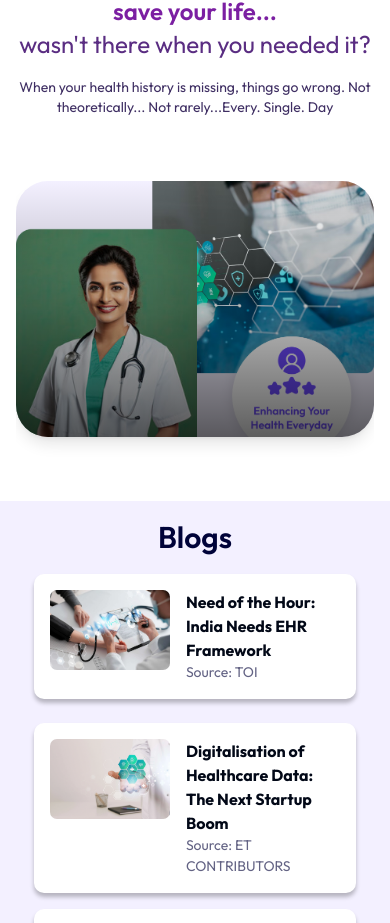
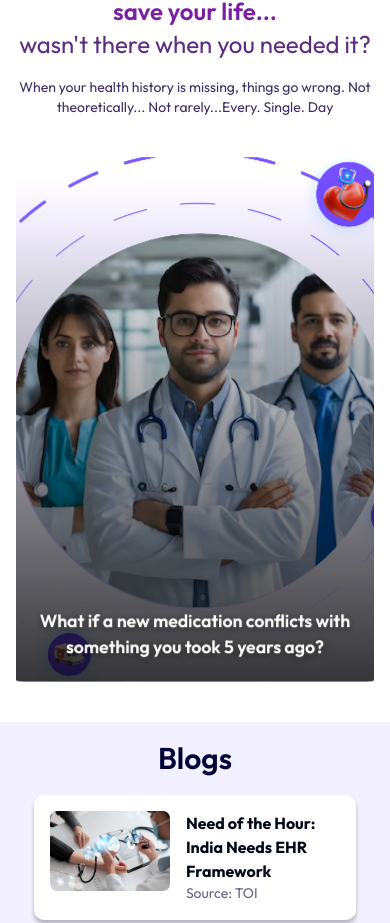
Before and after one commit to AmanDwivedi9335/clinic-portpolio, a Next.js app: page / in a window 390 px wide. Shown: the part 2635-3558 px from the top of the page. Built offline with nearby package versions, Linux system fonts and the light colour scheme.

Commit message:
Enhance report carousel presentation

```diff
--- a/src/components/Home/ReportCarouselSection.js
+++ b/src/components/Home/ReportCarouselSection.js
@@ -1,6 +1,7 @@
 "use client";
 
 import Image from "next/image";
+import { useEffect, useRef, useState } from "react";
 import {
   Carousel,
   CarouselContent,
@@ -43,6 +44,52 @@ const slides = [
 ];
 
 export default function ReportCarouselSection() {
+  const [api, setApi] = useState(null);
+  const [activeIndex, setActiveIndex] = useState(0);
+  const autoplayRef = useRef(null);
+  const isHoveredRef = useRef(false);
+
+  useEffect(() => {
+    if (!api) return;
+
+    const handleSelect = () => {
+      setActiveIndex(api.selectedScrollSnap());
+    };
+
+    handleSelect();
+    api.on("select", handleSelect);
+
+    return () => {
+      api.off("select", handleSelect);
+    };
+  }, [api]);
+
+  useEffect(() => {
+    if (!api) return;
+
+    const startAutoplay = () => {
+      if (autoplayRef.current) return;
+      autoplayRef.current = setInterval(() => {
+        if (!isHoveredRef.current) {
+          api.scrollNext();
+        }
+      }, 4000);
+    };
+
+    const stopAutoplay = () => {
+      if (autoplayRef.current) {
+        clearInterval(autoplayRef.current);
+        autoplayRef.current = null;
+      }
+    };
+
+    startAutoplay();
+
+    return () => {
+      stopAutoplay();
+    };
+  }, [api]);
+
   return (
     <section className="bg-white py-10 md:py-16">
       <div className="mx-auto flex max-w-6xl flex-col items-center px-4 text-center md:px-8">
@@ -64,25 +111,40 @@ export default function ReportCarouselSection() {
       <div className="mx-auto mt-10 max-w-6xl px-4 md:px-8">
         <Carousel
           opts={{ align: "center", loop: true }}
+          setApi={setApi}
           className="relative"
+          onMouseEnter={() => {
+            isHoveredRef.current = true;
+          }}
+          onMouseLeave={() => {
+            isHoveredRef.current = false;
+          }}
         >
           <CarouselContent className="py-6">
             {slides.map((slide, index) => (
               <CarouselItem
                 key={slide.caption}
-                className="md:basis-1/2 lg:basis-1/3"
+                className="basis-full sm:basis-[70%] lg:basis-[40%]"
               >
-                <div className="group relative h-64 overflow-hidden rounded-[32px] bg-[#F3F0FF] shadow-lg transition-transform duration-300 hover:-translate-y-2">
+                <div
+                  className={`group relative aspect-[3/4] overflow-hidden rounded-[24px] bg-[#F3F0FF] text-left shadow-lg transition-all duration-500 ease-in-out will-change-transform transform-gpu focus-within:ring-2 focus-within:ring-[#7B1FA2] focus-within:ring-offset-2 ${
+                    activeIndex === index
+                      ? "scale-110 opacity-100 brightness-110 contrast-110 shadow-2xl"
+                      : "scale-90 opacity-70 blur-[2px] saturate-75"
+                  }`}
+                >
                   <Image
                     src={slide.image}
                     alt={slide.alt}
                     fill
-                    className="object-cover"
-                    sizes="(min-width: 1024px) 33vw, (min-width: 768px) 50vw, 100vw"
+                    className={`object-cover transition-transform duration-500 ease-in-out will-change-transform transform-gpu ${
+                      activeIndex === index ? "scale-105" : "scale-100"
+                    }`}
+                    sizes="(min-width: 1024px) 40vw, (min-width: 640px) 70vw, 100vw"
                     priority={index === 2}
                   />
-                  <div className="absolute inset-0 bg-gradient-to-t from-black/70 via-black/30 to-transparent opacity-90" />
-                  <div className="absolute inset-x-6 bottom-6 translate-y-8 text-center text-sm font-semibold text-white opacity-0 transition-all duration-300 group-hover:translate-y-0 group-hover:opacity-100">
+                  <div className="absolute inset-0 bg-gradient-to-t from-black/80 via-black/40 to-transparent" />
+                  <div className="absolute inset-x-5 bottom-5 text-center text-base font-semibold text-white [text-shadow:0_2px_8px_rgba(0,0,0,0.55)] md:text-lg">
                     {slide.caption}
                   </div>
                 </div>
```
